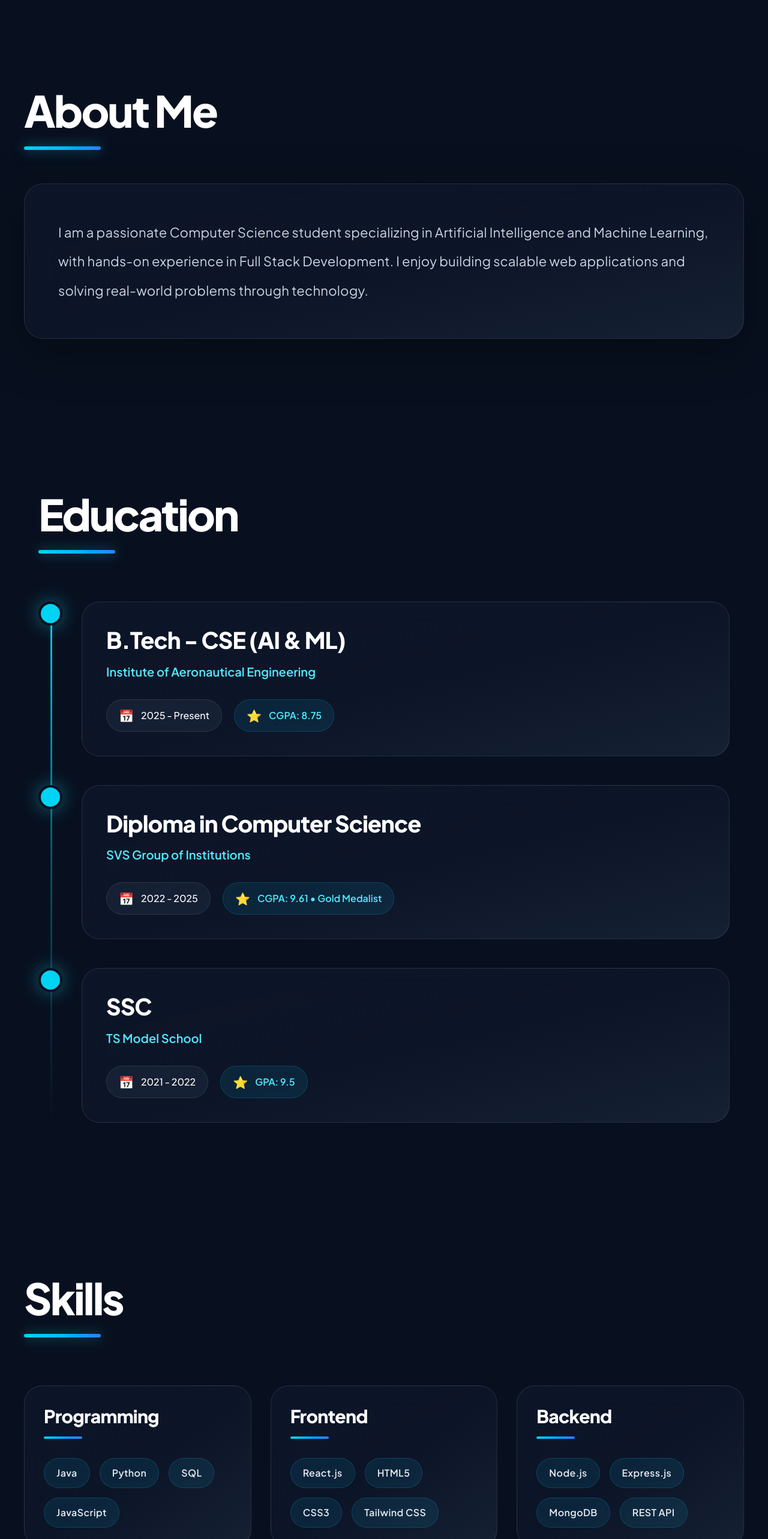
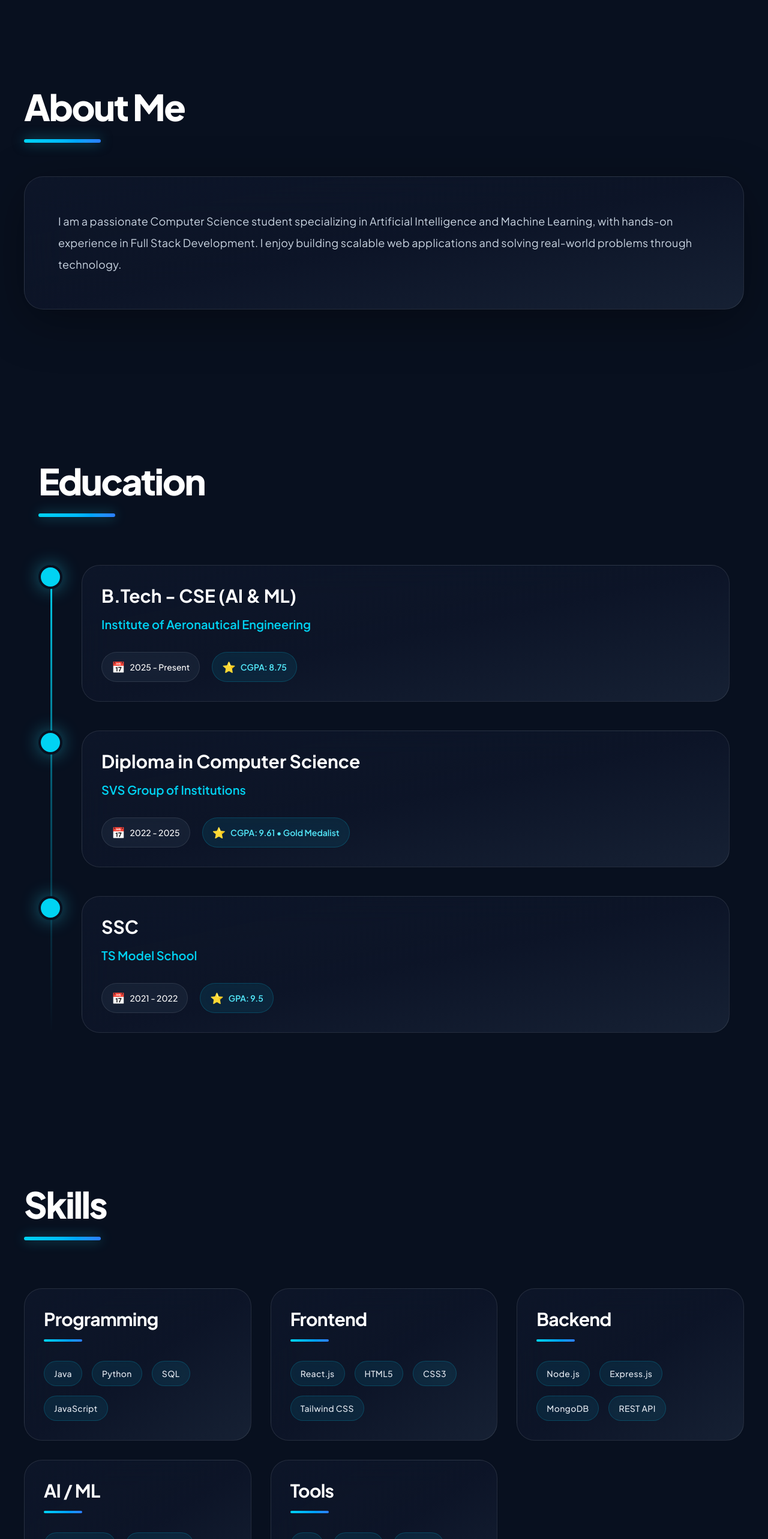
Before and after one commit to srirammulukuntla11/my-portfolio, a React (Vite) app in the folder client/: page / in a window 1280 px wide. Shown: the part 820-3386 px from the top of the page at 60% size. Built offline with nearby package versions, Linux system fonts and the light colour scheme.

Commit message:
Portfolio V2 UI completed

```diff
--- a/client/src/sections/About/About.jsx
+++ b/client/src/sections/About/About.jsx
@@ -41,7 +41,7 @@ function About() {
           <EditableText
             value={about.title}
             onChange={(value) => updateAbout("title", value)}
-            className="text-5xl md:text-6xl lg:text-7xl font-black tracking-[-0.04em] leading-none text-white"
+            className="text-4xl md:text-5xl lg:text-6xl font-extrabold tracking-[-0.04em] text-white"
           />
 
           <div className="mt-6 h-1.5 w-32 rounded-full bg-gradient-to-r from-cyan-400 via-sky-400 to-blue-500 shadow-[0_0_20px_rgba(34,211,238,0.5)]"></div>
@@ -56,7 +56,15 @@ function About() {
             multiline
             value={about.description}
             onChange={(value) => updateAbout("description", value)}
-            className="text-lg md:text-[22px] leading-[2.2] tracking-[0.01em] text-slate-300"
+ className="
+text-[17px]
+md:text-[18px]
+font-[400]
+leading-9
+tracking-[0.015em]
+text-slate-300
+max-w-3xl
+"
           />
 
         </div>
--- a/client/src/sections/CodingProfiles/CodingProfiles.jsx
+++ b/client/src/sections/CodingProfiles/CodingProfiles.jsx
@@ -76,7 +76,7 @@ Strong in Java & DSA`,
             title: value,
           })
         }
-       className="text-5xl md:text-6xl lg:text-7xl font-black tracking-[-0.04em] text-white"
+       className="text-4xl md:text-5xl lg:text-6xl font-black tracking-[-0.04em] text-white"
       />
 
       <div className="mt-6 mb-20 h-1.5 w-32 rounded-full bg-gradient-to-r from-cyan-400 via-sky-400 to-blue-500 shadow-[0_0_20px_rgba(34,211,238,0.45)]"></div>
@@ -95,8 +95,8 @@ bg-gradient-to-br
 from-slate-900/80
 via-slate-900/70
 to-slate-800/70
-p-8
-md:p-10
+p-7
+md:p-8
 backdrop-blur-xl
 transition-all
 duration-500
@@ -113,7 +113,7 @@ hover:shadow-[0_0_40px_rgba(34,211,238,0.15)]
                 onChange={(value) =>
                   updateProfile(index, "platform", value)
                 }
-                className="text-3xl font-black tracking-tight text-white"
+                className="text-2xl md:text-3xl font-bold tracking-tight text-white"
               />
 
               {editMode && (
@@ -139,7 +139,7 @@ hover:shadow-[0_0_40px_rgba(34,211,238,0.15)]
               onChange={(value) =>
                 updateProfile(index, "highlights", value)
               }
-              className="text-lg leading-8 tracking-[0.01em] text-slate-300 whitespace-pre-line"
+              className="text-base md:text-lg leading-8 tracking-[0.01em] text-slate-300 whitespace-pre-line"
             />
 
             {editMode && (
@@ -171,8 +171,8 @@ items-center
 gap-2
 rounded-xl
 bg-cyan-500
-px-6
-py-3
+px-5
+py-2.5
 font-semibold
 text-white
 shadow-lg
--- a/client/src/sections/Education/Education.jsx
+++ b/client/src/sections/Education/Education.jsx
@@ -73,7 +73,7 @@ function Education() {
               title: value,
             })
           }
-          className="text-5xl md:text-6xl lg:text-7xl font-black tracking-[-0.04em] text-white"
+          className="text-4xl md:text-5xl lg:text-6xl font-extrabold tracking-[-0.04em] text-white"
         />
 
         <div className="mt-6 mb-20 h-1.5 w-32 rounded-full bg-gradient-to-r from-cyan-400 via-sky-400 to-blue-500 shadow-[0_0_20px_rgba(34,211,238,0.45)]"></div>
@@ -102,7 +102,7 @@ function Education() {
 
                 {/* Card */}
 
-                <div className="flex-1 rounded-[30px] border border-white/10 bg-gradient-to-br from-slate-900/80 via-slate-900/70 to-slate-800/70 p-8 md:p-10 backdrop-blur-xl transition-all duration-500 hover:-translate-y-1 hover:border-cyan-400/30 hover:shadow-[0_0_40px_rgba(34,211,238,0.15)]">
+                <div className="flex-1 rounded-[30px] border border-white/10 bg-gradient-to-br from-slate-900/80 via-slate-900/70 to-slate-800/70 p-7 md:p-8 backdrop-blur-xl transition-all duration-500 hover:-translate-y-1 hover:border-cyan-400/30 hover:shadow-[0_0_40px_rgba(34,211,238,0.15)]">
 
                   <div className="flex justify-between items-start gap-5">
 
@@ -113,7 +113,7 @@ function Education() {
                         onChange={(value) =>
                           updateItem(index, "degree", value)
                         }
-                        className="text-3xl md:text-[38px] font-black tracking-tight text-white"
+                       className="text-2xl md:text-3xl font-bold text-white"
                       />
 
                       <EditableText
@@ -121,7 +121,7 @@ function Education() {
                         onChange={(value) =>
                           updateItem(index, "college", value)
                         }
-                        className="block mt-4 text-xl font-semibold text-cyan-300"
+                        className="block mt-4 text-lg md:text-xl font-semibold text-cyan-400"
                       />
 
                     </div>
@@ -139,30 +139,30 @@ function Education() {
 
                   <div className="flex flex-wrap gap-5 mt-8">
 
-                    <div className="flex items-center gap-3 rounded-full border border-white/10 bg-slate-800/60 px-5 py-3 backdrop-blur-md">
+                    <div className="flex items-center gap-2 rounded-full border border-white/10 bg-slate-800/60 px-4 py-2.5 backdrop-blur-md">
 
-                      <span className="text-xl">📅</span>
+                      <span className="text-lg">📅</span>
 
                       <EditableText
                         value={item.duration}
                         onChange={(value) =>
                           updateItem(index, "duration", value)
                         }
-                        className="text-white font-medium"
+                        className="text-sm font-medium text-white"
                       />
 
                     </div>
 
-                    <div className="flex items-center gap-3 rounded-full border border-cyan-400/20 bg-cyan-500/10 px-5 py-3 backdrop-blur-md">
+                    <div className="flex items-center gap-2 rounded-full border border-cyan-400/20 bg-cyan-500/10 px-4 py-2.5 backdrop-blur-md">
 
-                      <span className="text-xl">⭐</span>
+                      <span className="text-lg">⭐</span>
 
                       <EditableText
                         value={item.score}
                         onChange={(value) =>
                           updateItem(index, "score", value)
                         }
-                        className="text-cyan-300 font-semibold"
+                        className="text-sm font-semibold text-cyan-300"
                       />
 
                     </div>
--- a/client/src/sections/Experience/Experience.jsx
+++ b/client/src/sections/Experience/Experience.jsx
@@ -72,7 +72,7 @@ function Experience() {
               title: value,
             })
           }
-          className="text-5xl md:text-6xl lg:text-7xl font-black tracking-[-0.04em] text-white"
+          className="text-4xl md:text-5xl lg:text-6xl font-black tracking-[-0.04em] text-white"
         />
 
         <div className="mt-6 mb-20 h-1.5 w-32 rounded-full bg-gradient-to-r from-cyan-400 via-sky-400 to-blue-500 shadow-[0_0_20px_rgba(34,211,238,0.45)]"></div>
@@ -109,7 +109,7 @@ hover:shadow-[0_0_40px_rgba(34,211,238,0.15)]
                   onChange={(value) =>
                     updateItem(index, "role", value)
                   }
-                  className="text-3xl font-black tracking-tight text-white"
+                  className="text-2xl md:text-3xl font-bold text-white"
                 />
 
                 {editMode && (
@@ -128,7 +128,7 @@ hover:shadow-[0_0_40px_rgba(34,211,238,0.15)]
                 onChange={(value) =>
                   updateItem(index, "company", value)
                 }
-                className="block mt-4 text-lg font-semibold text-cyan-300"
+                className="block mt-4 text-base md:text-lg font-semibold text-cyan-300"
               />
 
               <div className="inline-block mt-5 rounded-full border border-white/10 bg-slate-800/60 px-5 py-3 backdrop-blur-md">
--- a/client/src/sections/Projects/Projects.jsx
+++ b/client/src/sections/Projects/Projects.jsx
@@ -110,7 +110,7 @@ const deleteTech = (projectIndex, techIndex) => {
               title: value,
             })
           }
-          className="text-5xl md:text-6xl lg:text-7xl font-black tracking-[-0.04em] text-white"
+          className="text-4xl md:text-5xl lg:text-6xl font-black tracking-[-0.04em] text-white"
         />
 
        <div className="mt-6 mb-20 h-1.5 w-32 rounded-full bg-gradient-to-r from-cyan-400 via-sky-400 to-blue-500 shadow-[0_0_20px_rgba(34,211,238,0.45)]"></div>
@@ -129,8 +129,8 @@ bg-gradient-to-br
 from-slate-900/80
 via-slate-900/70
 to-slate-800/70
-p-8
-md:p-10
+p-7
+md:p-8
 backdrop-blur-xl
 transition-all
 duration-500
@@ -149,7 +149,7 @@ hover:shadow-[0_0_40px_rgba(34,211,238,0.15)]
                     onChange={(value) =>
                       updateProject(index, "title", value)
                     }
-                   className="text-3xl md:text-4xl font-black tracking-tight text-white"
+className="text-2xl md:text-3xl font-bold text-white"
                   />
 
                 </div>
@@ -176,7 +176,7 @@ hover:shadow-[0_0_40px_rgba(34,211,238,0.15)]
                     updateProject(index, "description", value)
                   }
                   className="
-text-lg
+text-base md:text-lg
 leading-8
 tracking-[0.01em]
 text-slate-300
@@ -217,7 +217,7 @@ hover:bg-cyan-500/20
       onChange={(value) =>
         updateTech(index, techIndex, value)
       }
-      className="text-cyan-300"
+      className="text-sm font-medium text-cyan-300"
     />
 
     {editMode && (
--- a/client/src/sections/Skills/Skills.jsx
+++ b/client/src/sections/Skills/Skills.jsx
@@ -95,7 +95,7 @@ function Skills() {
               title: value,
             })
           }
-          className="text-5xl md:text-6xl lg:text-7xl font-black tracking-[-0.04em] text-white"
+          className="text-4xl md:text-5xl lg:text-6xl font-black tracking-[-0.04em] text-white"
         />
 
        <div className="mt-6 mb-20 h-1.5 w-32 rounded-full bg-gradient-to-r from-cyan-400 via-sky-400 to-blue-500 shadow-[0_0_20px_rgba(34,211,238,0.45)]"></div>
@@ -132,7 +132,7 @@ hover:shadow-[0_0_40px_rgba(34,211,238,0.15)]
                   onChange={(value) =>
                     updateCategoryTitle(catIndex, value)
                   }
-                  className="text-3xl font-black tracking-tight text-white"
+                  className="text-2xl md:text-3xl font-bold tracking-tight text-white"
                 />
 
                 {editMode && (
@@ -168,8 +168,8 @@ rounded-full
 border
 border-cyan-400/20
 bg-cyan-500/10
-px-5
-py-3
+px-4
+py-2.5
 backdrop-blur-md
 transition-all
 duration-300
@@ -184,7 +184,7 @@ hover:bg-cyan-500/20
                       onChange={(value) =>
                         updateSkill(catIndex, skillIndex, value)
                       }
-                      className="font-semibold tracking-wide text-slate-200"
+                      className="text-sm font-medium tracking-wide text-slate-200"
                     />
 
                     {editMode && (
@@ -193,23 +193,11 @@ hover:bg-cyan-500/20
                           deleteSkill(catIndex, skillIndex)
                         }
                        className="
-mt-8
-inline-flex
-items-center
-gap-2
-rounded-xl
-border
-border-cyan-400/20
-bg-cyan-500/10
-px-5
-py-3
-font-semibold
-text-cyan-300
+p-1
+rounded-md
+hover:bg-red-500/10
 transition-all
 duration-300
-hover:border-cyan-400
-hover:bg-cyan-500
-hover:text-white
 "
                       >
                         <Trash2 size={15} className="text-red-500 hover:text-red-400" />
```
Also changed, not shown: client/src/sections/Certifications/Certifications.jsx (+12 -12 lines), client/src/sections/Contact/Contact.jsx (+9 -12 lines).
